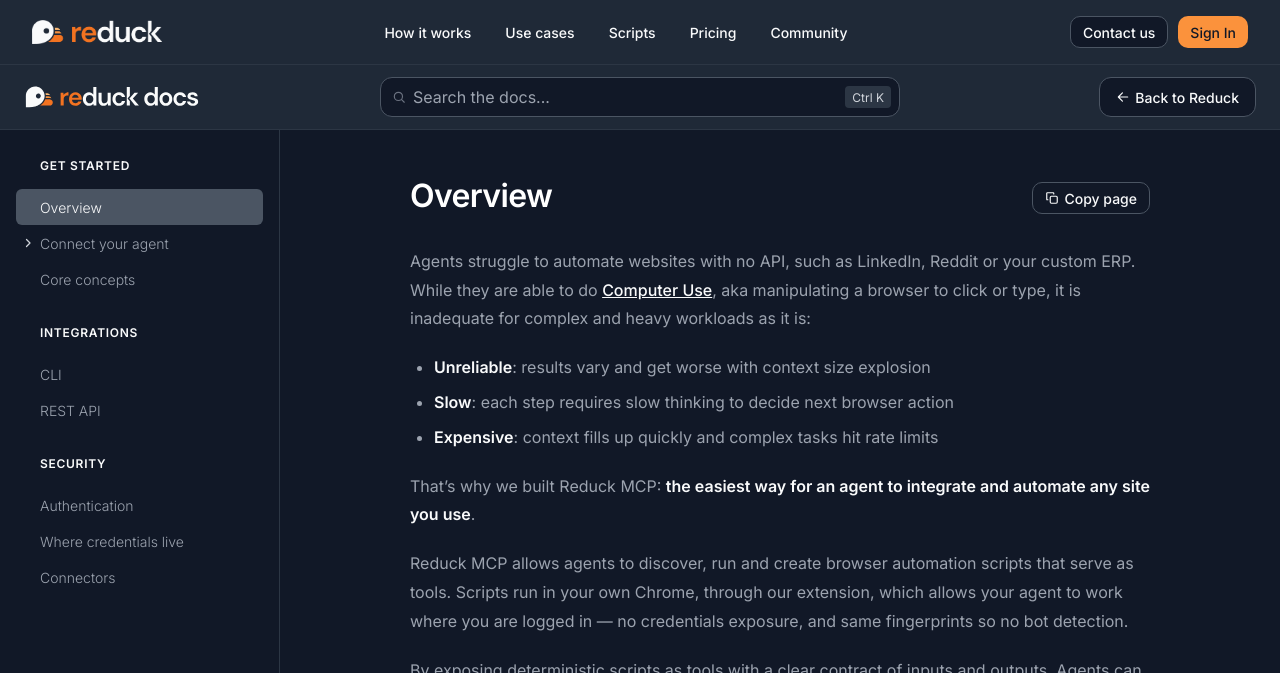
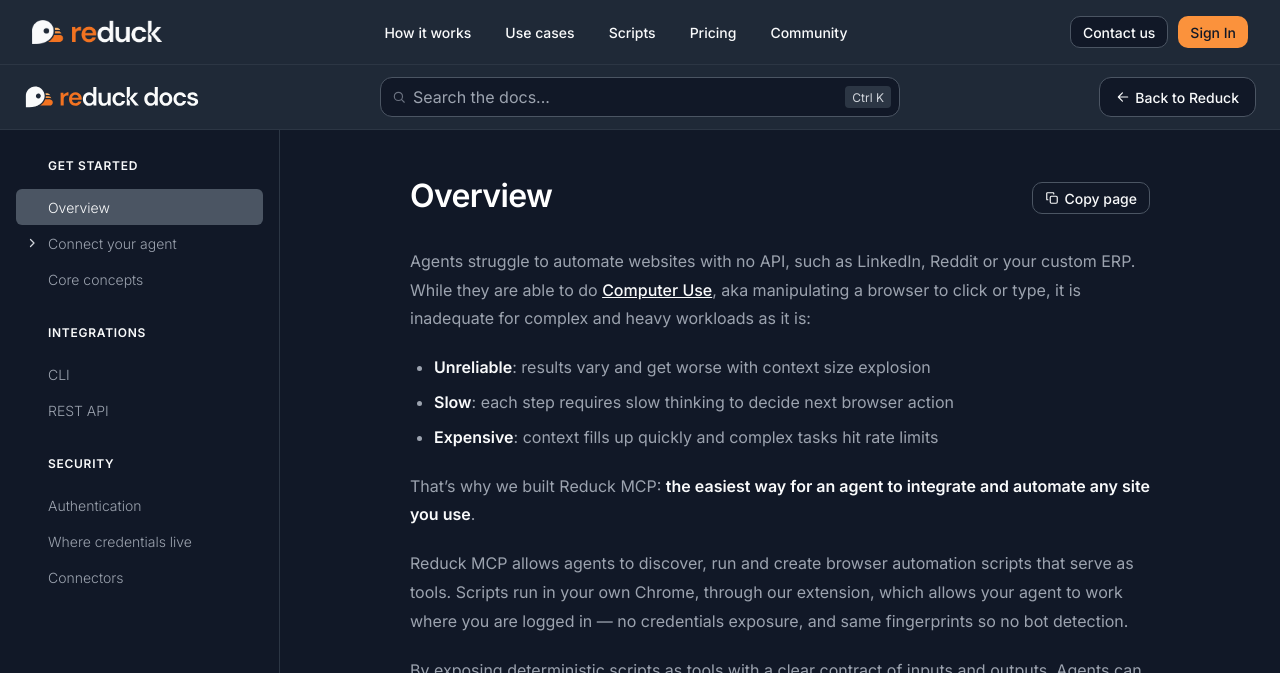
Before and after one commit to conception-ai/docs.reduck.ai, a Jekyll site: the page built from _docs/overview/index.md, in a window 1280 px wide. Shown: the top 673 px of the page. Built offline with Jekyll 4.4.1, drawn with Linux system fonts in a browser that asks for light colours.

Commit message:
fix(docs): the sidebar chevron sits in from the row's edge
Co-Authored-By: Claude Fable 5.1 <noreply@anthropic.com>

```diff
--- a/assets/css/docs.css
+++ b/assets/css/docs.css
@@ -126,7 +126,7 @@
 	font-weight: 600;
 	letter-spacing: 0.06em;
 	margin: 0 0 16px;
-	padding-inline: 24px;
+	padding-inline: 32px;
 	text-transform: uppercase;
 }
 
@@ -139,11 +139,11 @@
 }
 
 /* Every label in the panel starts at the same x, and a row's left padding is the gutter that puts
-   it there. A hub's chevron hangs in that gutter, inside the row's own highlight, so the row is
-   one surface under the pointer and the chevron the one part of it that toggles rather than
-   follows. */
+   it there. A hub's chevron hangs in that gutter, inside the row's own highlight and set in from
+   its edge, so the row is one surface under the pointer and the chevron the one part of it that
+   toggles rather than follows. */
 .docs-sidebar .nav-link {
-	padding-left: 24px;
+	padding-left: 32px;
 }
 
 .docs-sidebar .row {
@@ -157,7 +157,7 @@
 	display: flex;
 	height: 24px;
 	justify-content: center;
-	left: 0;
+	left: 4px;
 	position: absolute;
 	top: 50%;
 	transition:
```
